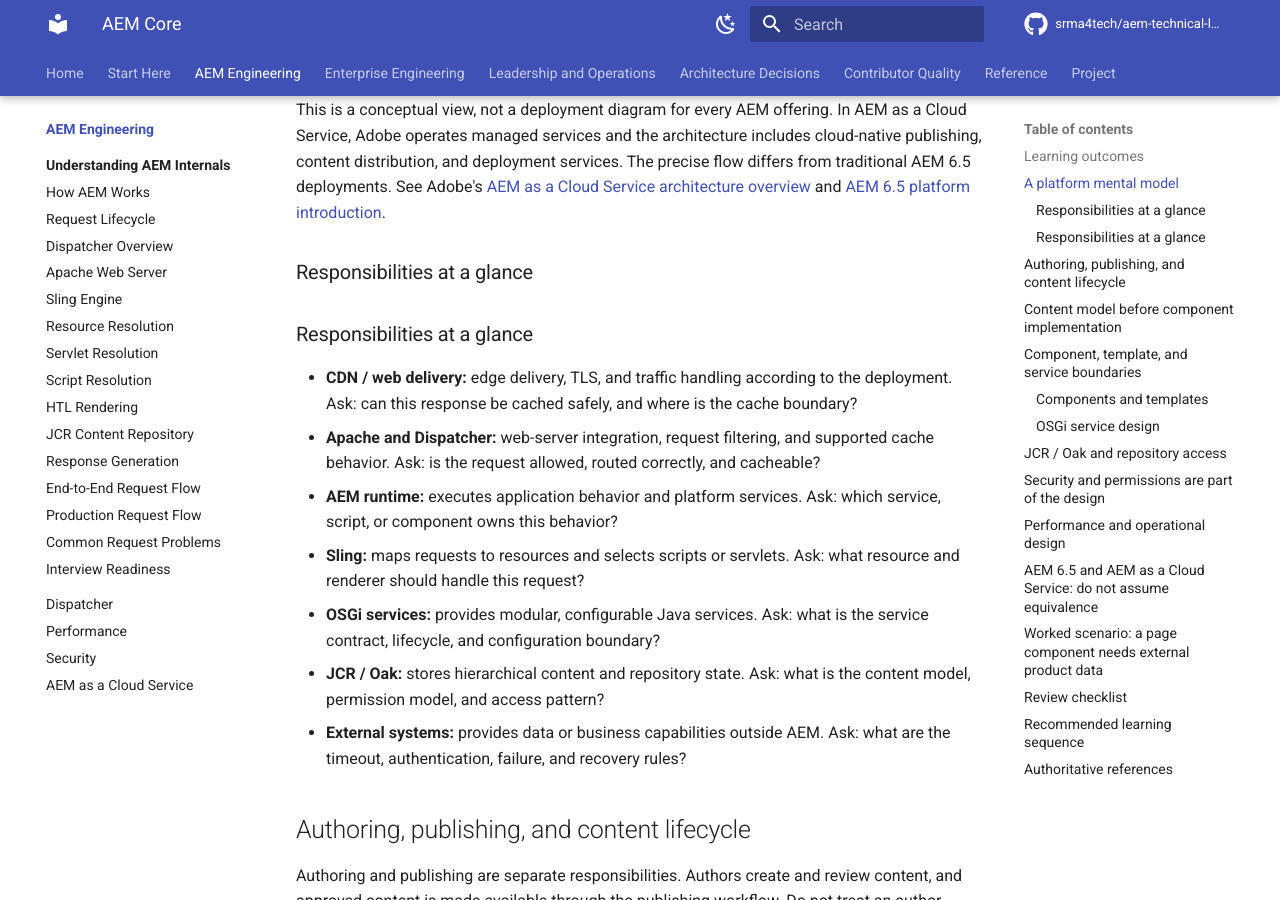
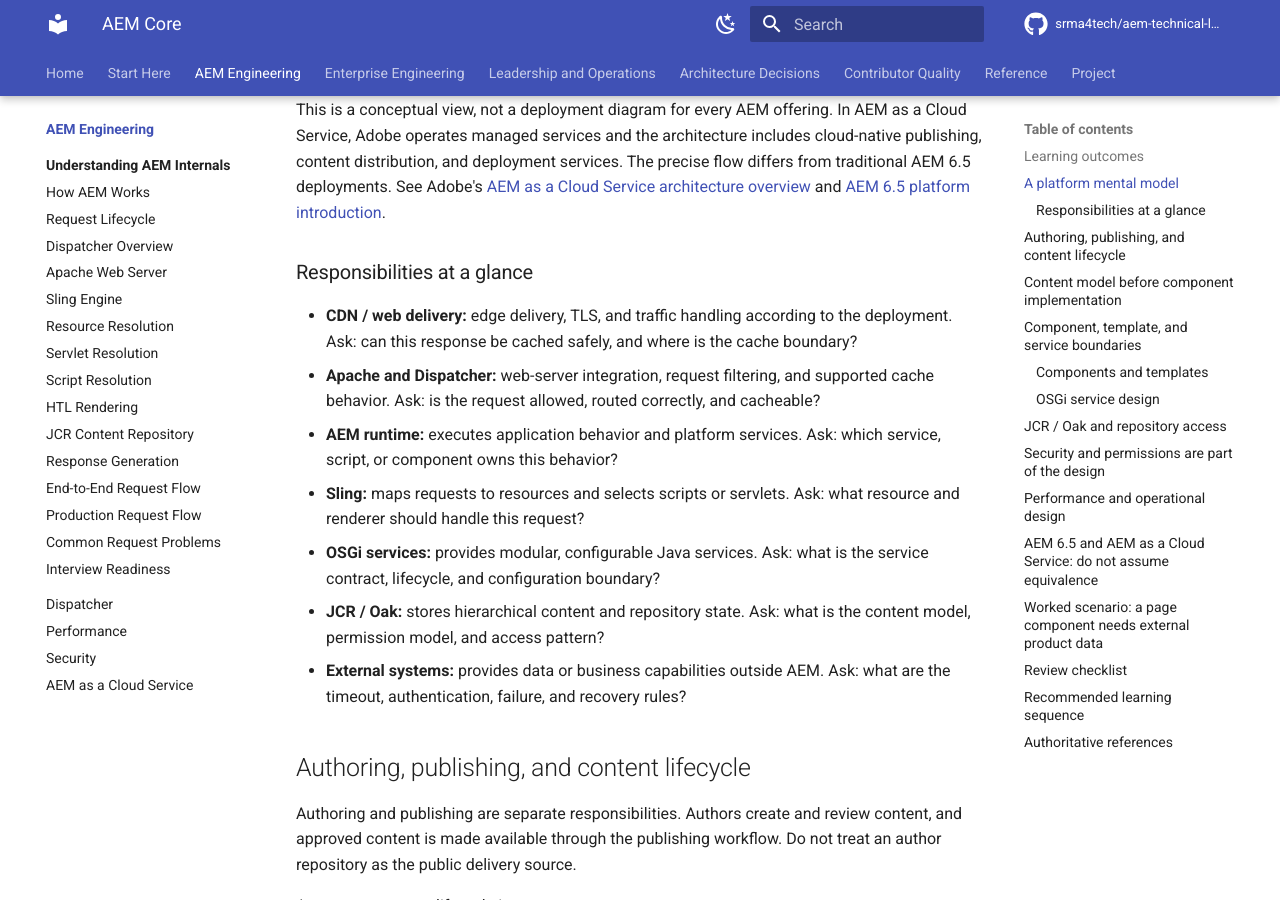
Before and after one commit to srma4tech/aem-technical-lead-playbook, an MkDocs documentation site: the page built from docs/02-aem-core/README.md, in a window 1280 px wide and 900 px high, scrolled down 1478 px. Built offline with MkDocs 1.6.1 and Material for MkDocs 9.7.7, drawn with Linux system fonts in a browser that asks for light colours; comment, search, counter and statistics services are not loaded.

````diff
--- a/docs/02-aem-core/README.md
+++ b/docs/02-aem-core/README.md
@@ -35,8 +35,6 @@ flowchart TB
 ```
 
 This is a conceptual view, not a deployment diagram for every AEM offering. In AEM as a Cloud Service, Adobe operates managed services and the architecture includes cloud-native publishing, content distribution, and deployment services. The precise flow differs from traditional AEM 6.5 deployments. See Adobe's [AEM as a Cloud Service architecture overview](https://experienceleague.adobe.com/en/docs/experience-manager-cloud-service/content/overview/architecture) and [AEM 6.5 platform introduction](https://experienceleague.adobe.com/en/docs/experience-manager-65/content/implementing/deploying/introduction/platform).
-
-### Responsibilities at a glance
 
 ### Responsibilities at a glance
 
````
